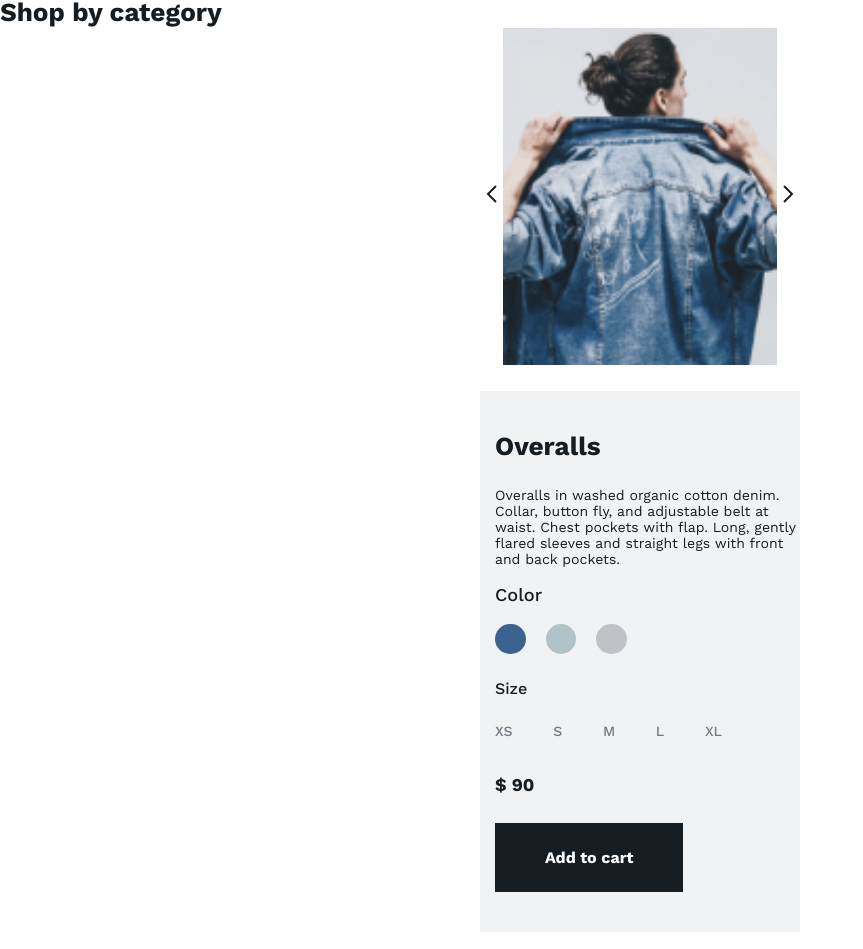
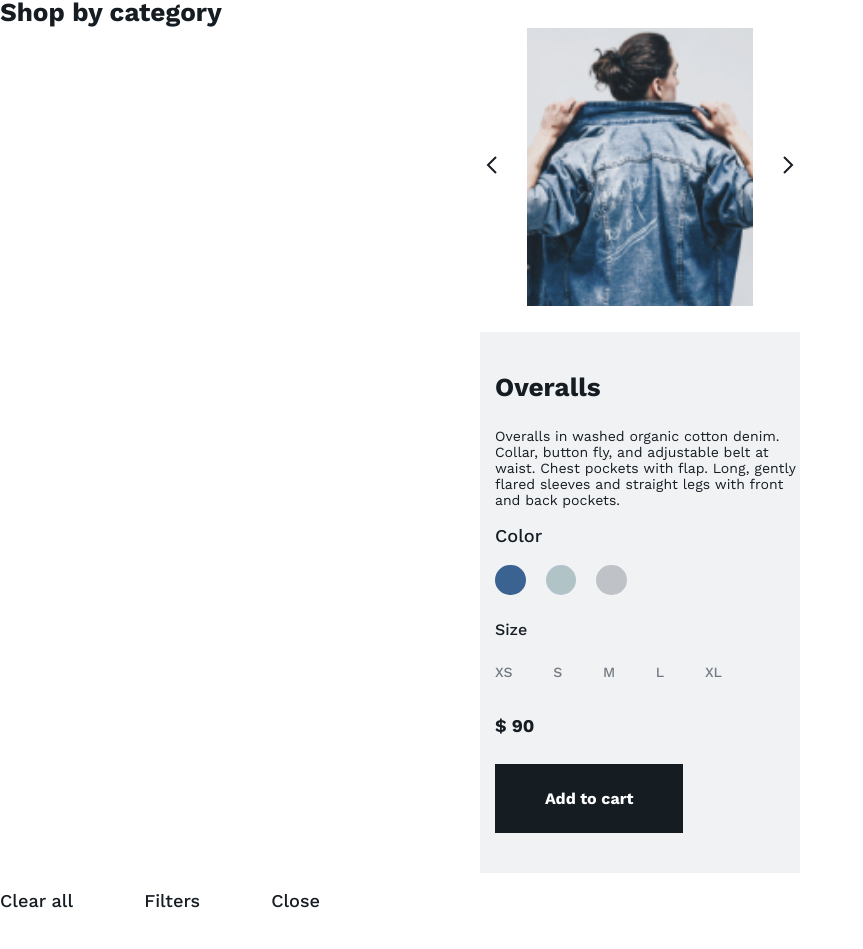
Before and after one commit to hellonasd/denim-app, a React (Create React App) app: page / in a window 1280 px wide. Shown: the part 1375-2324 px from the top of the page, without its empty margins (0-863 px from the left). Built offline with nearby package versions, Linux system fonts and the light colour scheme.

Commit message:
slider--ranger

```diff
--- a/src/App.js
+++ b/src/App.js
@@ -7,6 +7,7 @@ import { Link, BrowserRouter as Router, Route } from "react-router-dom";
 
 import { ProductDetail } from "./components/product-detail/ProductDetail";
 import { Gallery } from "./components/Gallery/Gallery";
+import { Filters } from "./components/Filter/Filters";
 
 function App() {
   return (
@@ -19,6 +20,7 @@ function App() {
           // <Catalog /> - для данной страницы необходимо делать роутинг
         }
         <Gallery />
+        <Filters />
       </Router>
     </div>
   );
--- a/src/components/Color/Color.jsx
+++ b/src/components/Color/Color.jsx
@@ -12,9 +12,9 @@ export const Color = ({color}) => {
     <React.Fragment>
       {color.map(it => {
         return (
-          <label className='radio' >
-            <input className='radio--input' name='color' type='radio' />
-            <div className='radio--radio'
+          <label key={Math.random() * 10} className='radio' >
+            <input key={Math.random() * 10} className='radio--input' name='color' type='radio' />
+            <div key={Math.random() * 10} className='radio--radio'
             style={{border: `2px solid ${it}`,
             backgroundColor:`${it}`}} ></div>
           </label>
--- /dev/null
+++ b/src/components/Filter/Filters.jsx
@@ -0,0 +1,56 @@
+import React from "react";
+
+import "../Filter/filter.css";
+
+export const Filters = () => {
+  const [menu, setMenu] = React.useState("close");
+  const [slider, setSlider] = React.useState("");
+
+  React.useEffect(() => {
+    if (menu === "open") {
+      setSlider(
+        <div>
+          <input
+            className="input--range-left"
+            min="40"
+            max="240"
+            type="range"
+          />
+          <input className="input--range-right"
+            min="40"
+            max="240"
+            type="range"
+            />
+        </div>
+      );
+    } else {
+      setSlider("");
+    }
+  }, [menu]);
+
+  function changePrice() {
+    setMenu(menu === "open" ? "close" : "open");
+  }
+
+  return (
+    <div className="filter">
+      <div className="filter__wrapp">
+        <ul className="filters__menu">
+          <li className="filter__nav--items">Clear all</li>
+          <li className="filter__nav--items">Filters</li>
+          <li className="filter__nav--items">Close</li>
+        </ul>
+        <div className="filter__price">
+          <p className="filter__price--price">Price</p>
+          <img
+            src="../../img/up-down.svg"
+            alt="open"
+            className={`filter__price--img${menu}`}
+            onClick={changePrice}
+          />
+        </div>
+        <div className="filter__ranger--slider">{slider}</div>
+      </div>
+    </div>
+  );
+};
--- /dev/null
+++ b/src/components/Filter/filter.css
@@ -0,0 +1,29 @@
+.filter {
+  width: 320px;
+}
+
+.filters__menu {
+  padding: 0px;
+  list-style: none;
+  display: flex;
+  justify-content: space-between;
+}
+
+.filter__price {
+  display: flex;
+  justify-content: space-between;
+}
+
+.filter__price--imgclose {
+  transform: rotate(180deg);
+}
+
+.input--range {
+  display: flex;
+  justify-content: center;
+  margin: 0 auto;
+  width: 290px;
+  height: 2px;
+  border-radius: 3px;
+  outline: none;
+}
--- a/src/components/Gallery/gallery.css
+++ b/src/components/Gallery/gallery.css
@@ -18,13 +18,15 @@
 .gallery__btn--left {
   background: none;
   border: none;
+  padding-right: 15px;
 }
 
 .gallery__btn--right{
   background: none;
   border: none;
+  padding-left: 15px;
+
 }
-
 .gallery__img--active{
   width: 274px;
 }
```
Also changed, not shown: public/img/up-down.svg (added).
